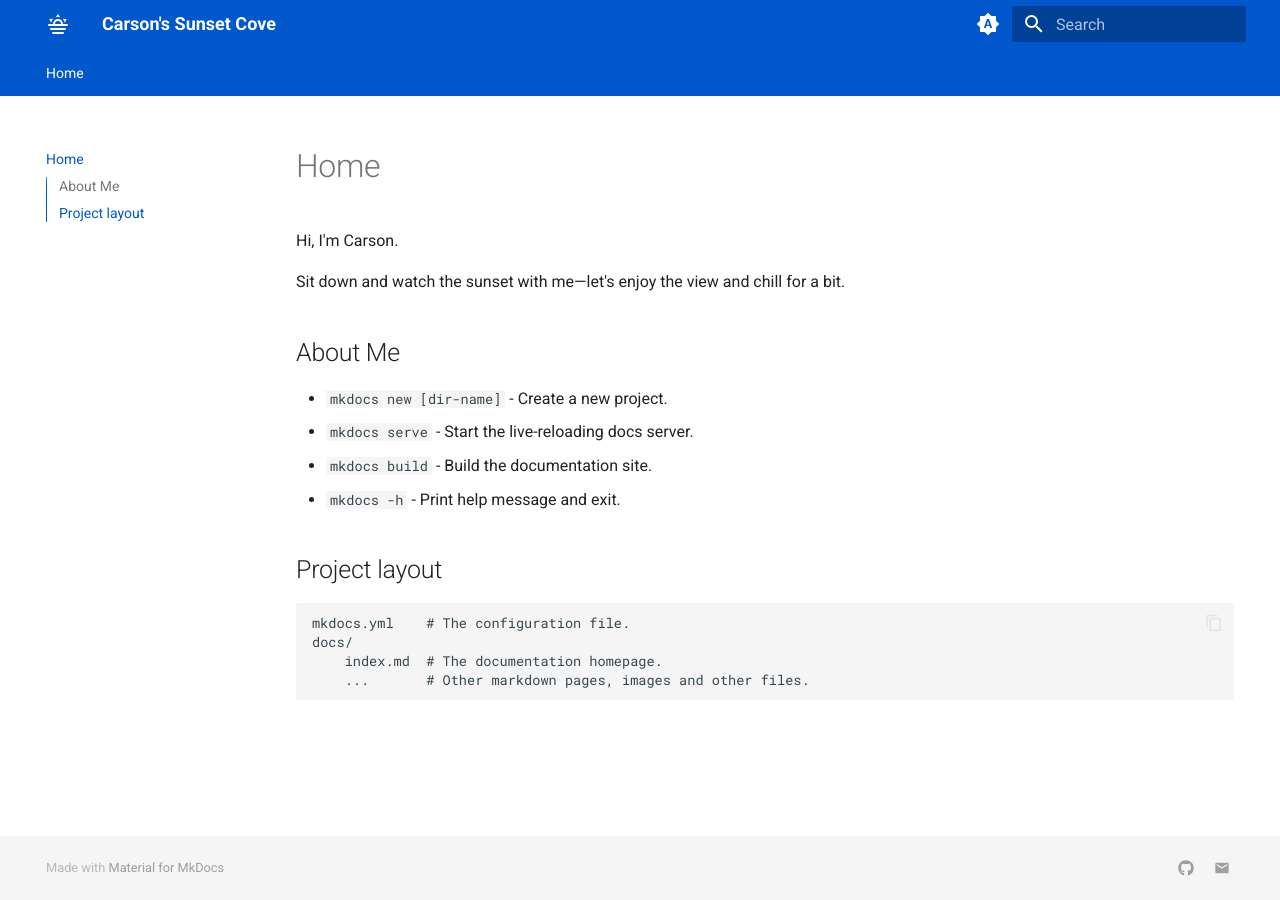
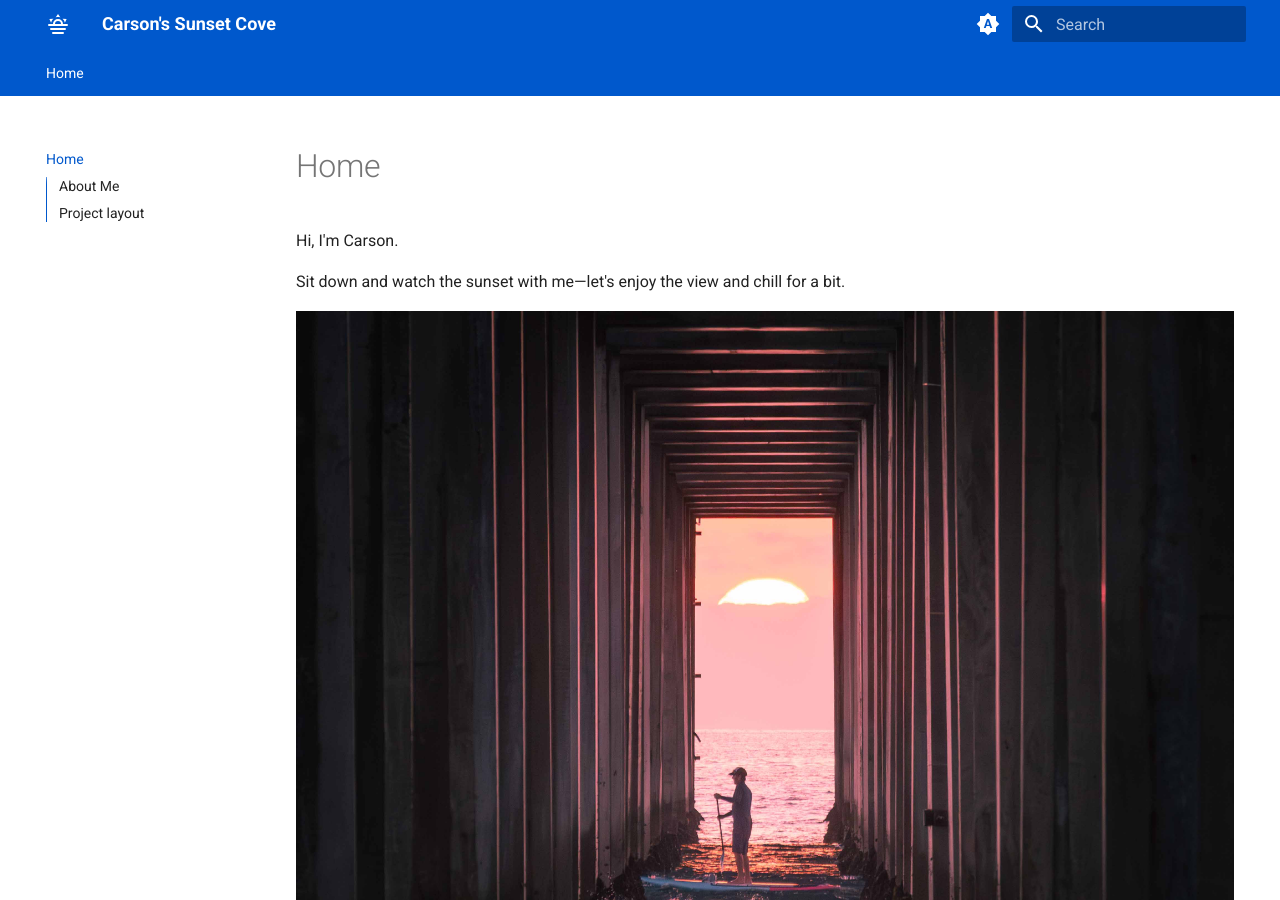
Before and after one commit to carson-m/carson-m.github.io, an MkDocs documentation site: the page built from docs/index.md, in a window 1280 px wide and 900 px high. Built offline with MkDocs 1.6.1 and Material for MkDocs 9.7.7, drawn with Linux system fonts in a browser that asks for light colours.

Commit message:
Update index.md

```diff
--- a/docs/index.md
+++ b/docs/index.md
@@ -3,6 +3,8 @@
 Hi, I'm Carson.
 
 Sit down and watch the sunset with me—let's enjoy the view and chill for a bit.
+
+![image](https://github.com/carson-m/carson-m.github.io/blob/main/imgs/P1033096-Enhanced-NR-256K.jpg)
 
 ## About Me
 
```
